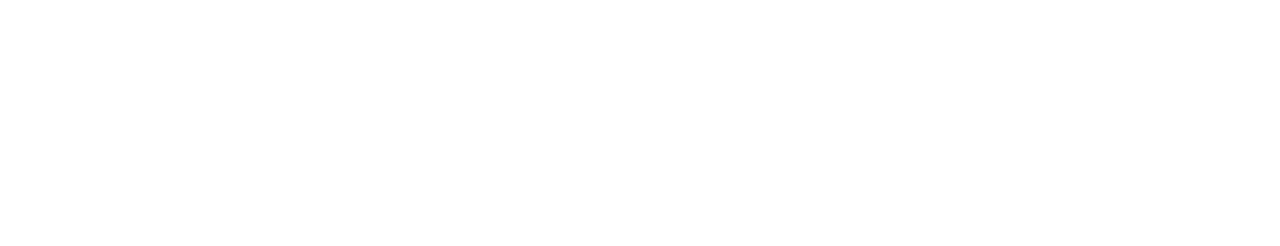
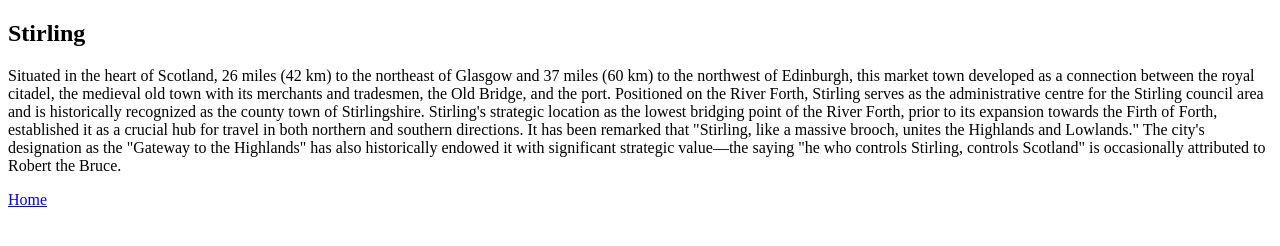
Before and after one commit to kcodes57/Welcome-to-Scotland, a plain HTML site: page stirling.html in a window 1280 px wide. Drawn offline with Linux system fonts and the light colour scheme.

Commit message:
added links to pages

```diff
--- a/stirling.html
+++ b/stirling.html
@@ -6,6 +6,12 @@
     <title>Welcome to Stirling</title>
 </head>
 <body>
+    <section >
+            <div class="cities">
 
+            <h2>Stirling</h2>
+            <p>Situated in the heart of Scotland, 26 miles (42 km) to the northeast of Glasgow and 37 miles (60 km) to the northwest of Edinburgh, this market town developed as a connection between the royal citadel, the medieval old town with its merchants and tradesmen, the Old Bridge, and the port. Positioned on the River Forth, Stirling serves as the administrative centre for the Stirling council area and is historically recognized as the county town of Stirlingshire. Stirling's strategic location as the lowest bridging point of the River Forth, prior to its expansion towards the Firth of Forth, established it as a crucial hub for travel in both northern and southern directions. It has been remarked that "Stirling, like a massive brooch, unites the Highlands and Lowlands." The city's designation as the "Gateway to the Highlands" has also historically endowed it with significant strategic value—the saying "he who controls Stirling, controls Scotland" is occasionally attributed to Robert the Bruce.</p>
+      <a href="index.html"> Home </a>
+        </div> </section>
 </body>
 </html>
```
Also changed, not shown: edinburgh.html (+8 -0 lines), glasgow.html (+3 -1 lines), index.html (+3 -1 lines).
